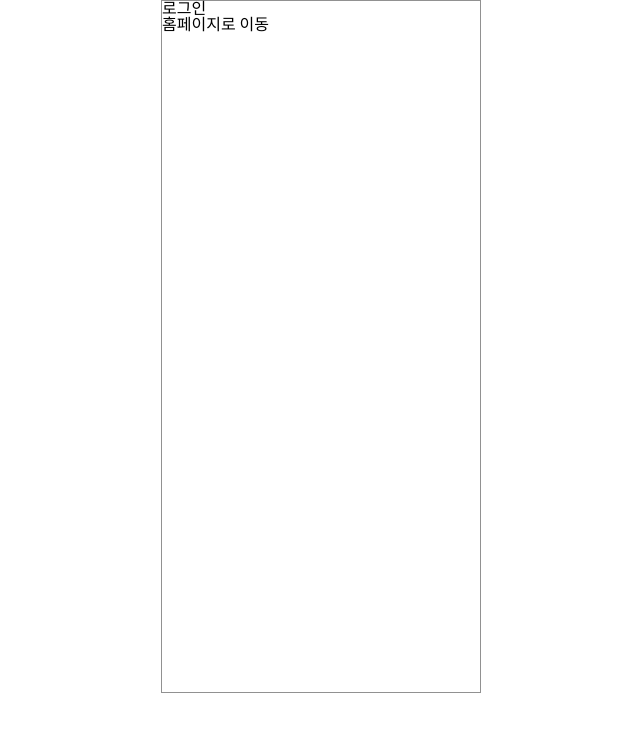
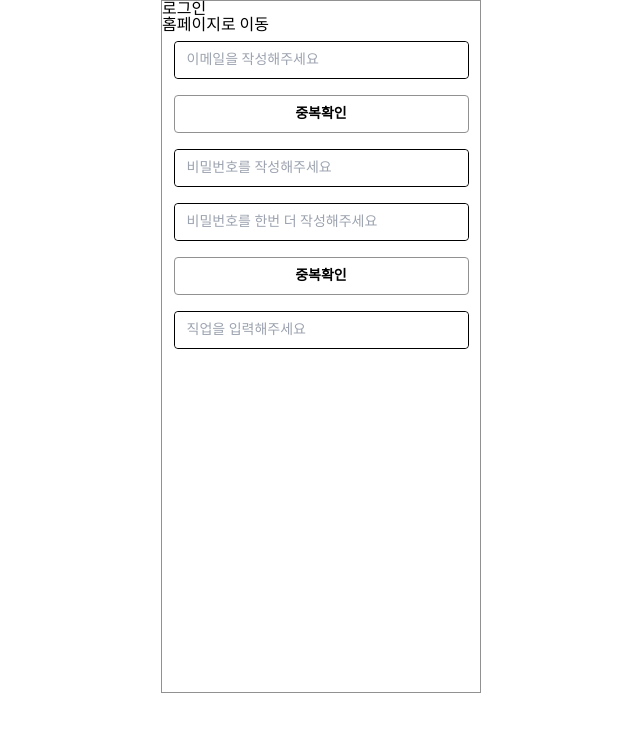
Before and after one commit to FRONTENDSCHOOL10/seven-11, a React app: page /login in a window 1280 px wide. Shown: the top 732 px of the page, without its empty margins (319-959 px from the left). Built offline with nearby package versions, Linux system fonts and the light colour scheme; the HTML template or start-up script is replaced by a standard one.

Commit message:
[modify] 컴포넌트 이름 변경 및 css 수정

```diff
--- a/src/components/ButtonComponent.jsx
+++ /dev/null
@@ -1,28 +0,0 @@
-import React from 'react';
-import PropTypes from 'prop-types';
-
-const { string, func } = PropTypes;
-
-ButtonComponent.propTypes = {
-  label: string,
-  onClick: func,
-};
-
-function ButtonComponent({ label, onClick }) {
-  return (
-    <section className="flex flex-col items-center justify-center">
-      <div className=" m-2 border rounded border-gray-300 ">
-        <button
-          className="w-[295px] h-[38px] text-base font-bold"
-          type="button"
-          id="ButtonComponent"
-          onClick={onClick}
-        >
-          {label}
-        </button>
-      </div>
-    </section>
-  );
-}
-
-export default ButtonComponent;
--- /dev/null
+++ b/src/components/CheckButton.jsx
@@ -0,0 +1,25 @@
+import PropTypes from 'prop-types';
+
+const { string, func } = PropTypes;
+
+CheckButton.propTypes = {
+  label: string,
+  onClick: func,
+};
+
+function CheckButton({ label, onClick }) {
+  return (
+    <section className="flex flex-col items-center justify-center">
+      <button
+        className=" my-2 border rounded border-gray-300 text-base font-bold w-[295px] h-[38px]  "
+        type="button"
+        id="CheckButton"
+        onClick={onClick}
+      >
+        {label}
+      </button>
+    </section>
+  );
+}
+
+export default CheckButton;
--- a/src/components/InputConponent.jsx
+++ /dev/null
@@ -1,27 +0,0 @@
-import React from 'react';
-import PropTypes from 'prop-types';
-
-const { string, func } = PropTypes;
-
-InputComponent.propTypes = {
-  placeholder: string,
-  onchange: func,
-};
-
-function InputComponent({ placeholder, onchange }) {
-  return (
-    <section className="flex flex-col items-center justify-center">
-      <div className=" m-2 border rounded border-black">
-        <input
-          className="w-[295px] h-[38px] text-base "
-          type="text"
-          id="InputComponent"
-          placeholder={placeholder}
-          onChange={onchange}
-        />
-      </div>
-    </section>
-  );
-}
-
-export default InputComponent;
--- /dev/null
+++ b/src/components/InputText.jsx
@@ -0,0 +1,27 @@
+import PropTypes from 'prop-types';
+
+const { string, func } = PropTypes;
+
+InputText.propTypes = {
+  placeholder: string,
+  onChange: func,
+};
+
+function InputText({ placeholder, onChange }) {
+  return (
+    <section className="flex flex-col items-center justify-center">
+      <div className="my-2 border rounded border-black w-[295px] h-[38px] ">
+        <input
+          className="pl-3 text-base w-full h-full rounded
+           "
+          type="text"
+          id="InputText"
+          placeholder={placeholder}
+          onChange={onChange}
+        />
+      </div>
+    </section>
+  );
+}
+
+export default InputText;
--- a/src/pages/Login.jsx
+++ b/src/pages/Login.jsx
@@ -1,3 +1,5 @@
+import CheckButton from '@/components/CheckButton';
+import InputText from '@/components/InputText';
 import { Link } from 'react-router-dom';
 
 export default function Login() {
@@ -5,6 +7,12 @@ export default function Login() {
     <>
       <h1>로그인</h1>
       <Link to={'/home'}>홈페이지로 이동</Link>
+      <InputText placeholder="이메일을 작성해주세요" />
+      <CheckButton label="중복확인" />
+      <InputText placeholder="비밀번호를 작성해주세요" />
+      <InputText placeholder="비밀번호를 한번 더 작성해주세요" />
+      <CheckButton label="중복확인" />
+      <InputText placeholder="직업을 입력해주세요" />
     </>
   );
 }
```
